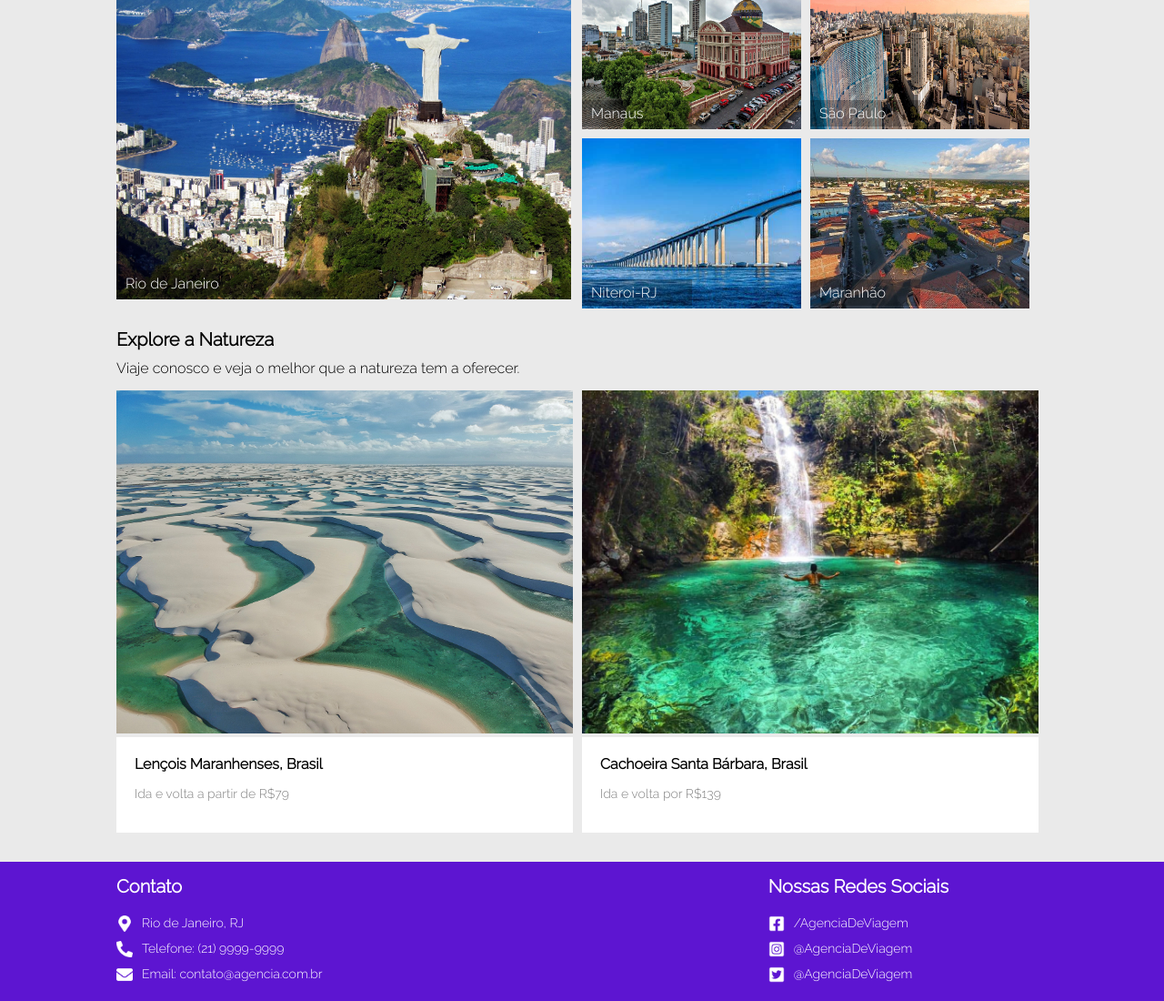
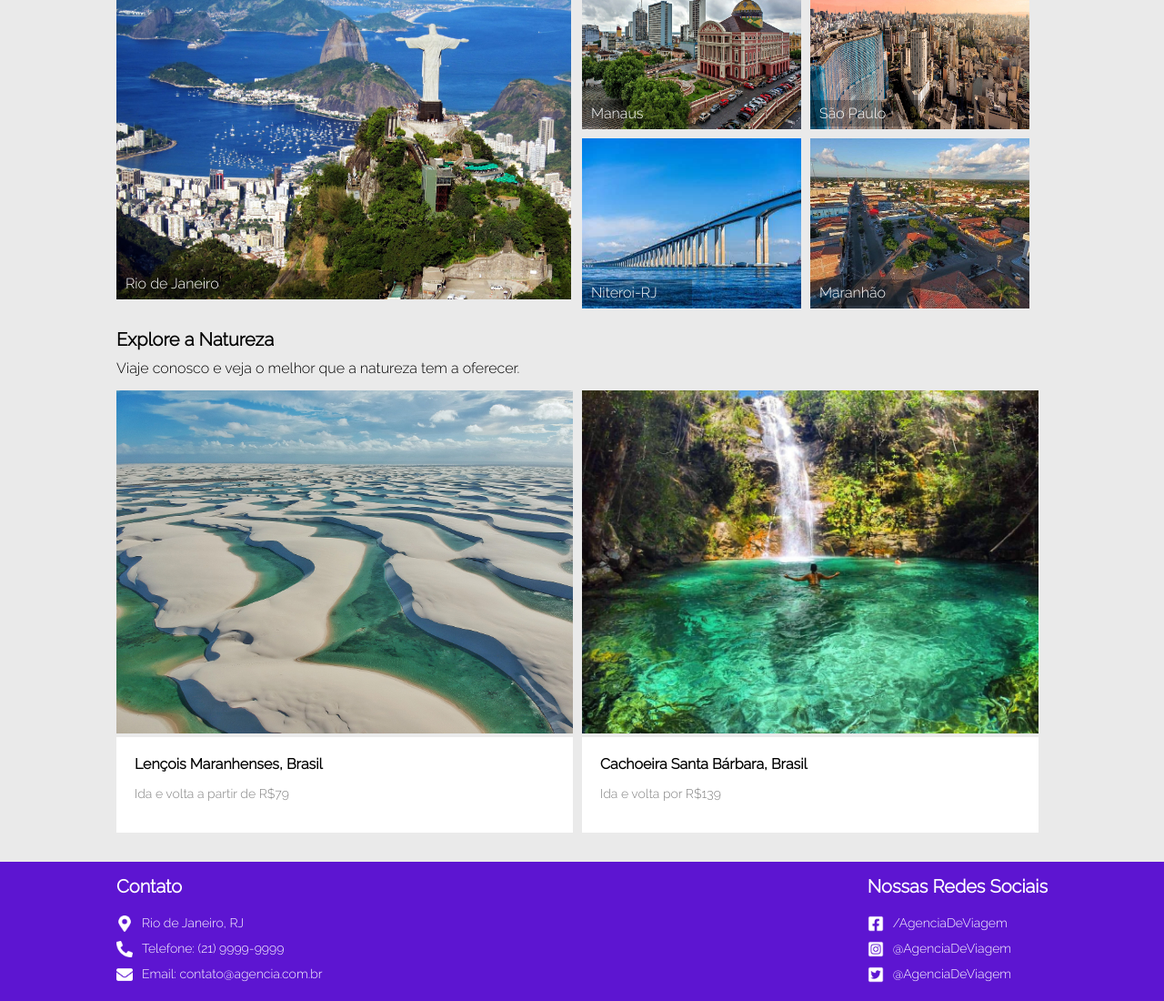
Before and after one commit to elvislira/agencia-viagens, a plain HTML site: page index.html in a window 1280 px wide. Shown: the part 1160-2260 px from the top of the page at 91% size. Drawn offline with Linux system fonts and the light colour scheme.

Commit message:
Update estilo.css

```diff
--- a/css/estilo.css
+++ b/css/estilo.css
@@ -268,7 +268,7 @@ footer {
 }
 
 .rodape .rodape-painel {
-    width: 30%;
+    /* width: 30%; */
     display: flex;
     flex-direction: column;
     margin: 15px 0;
```
